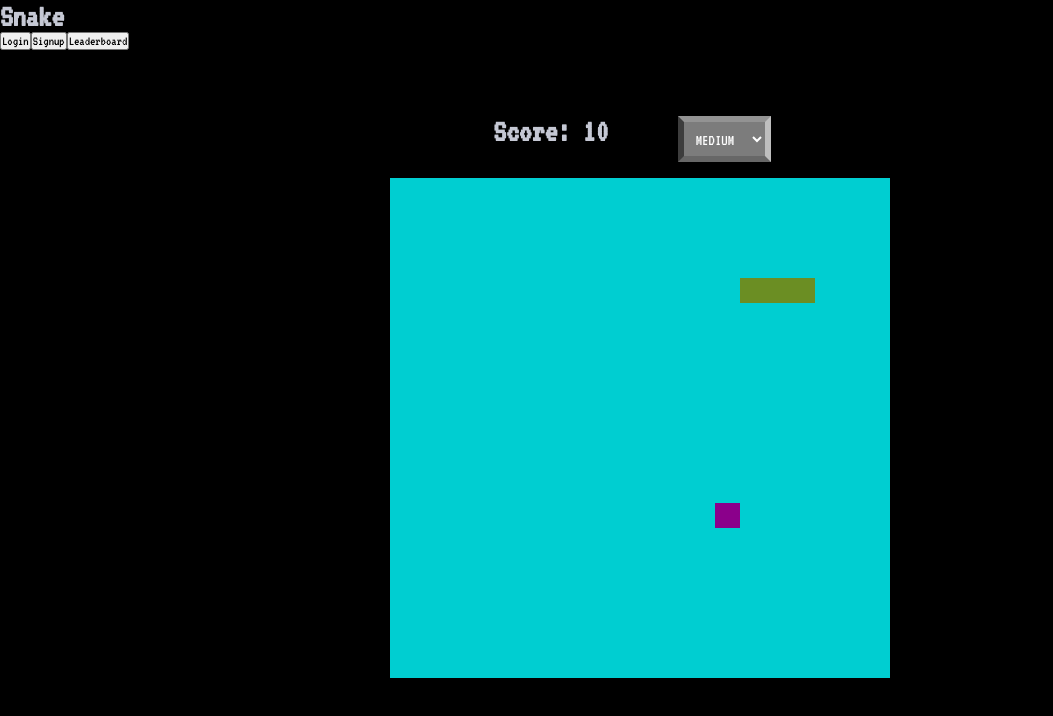
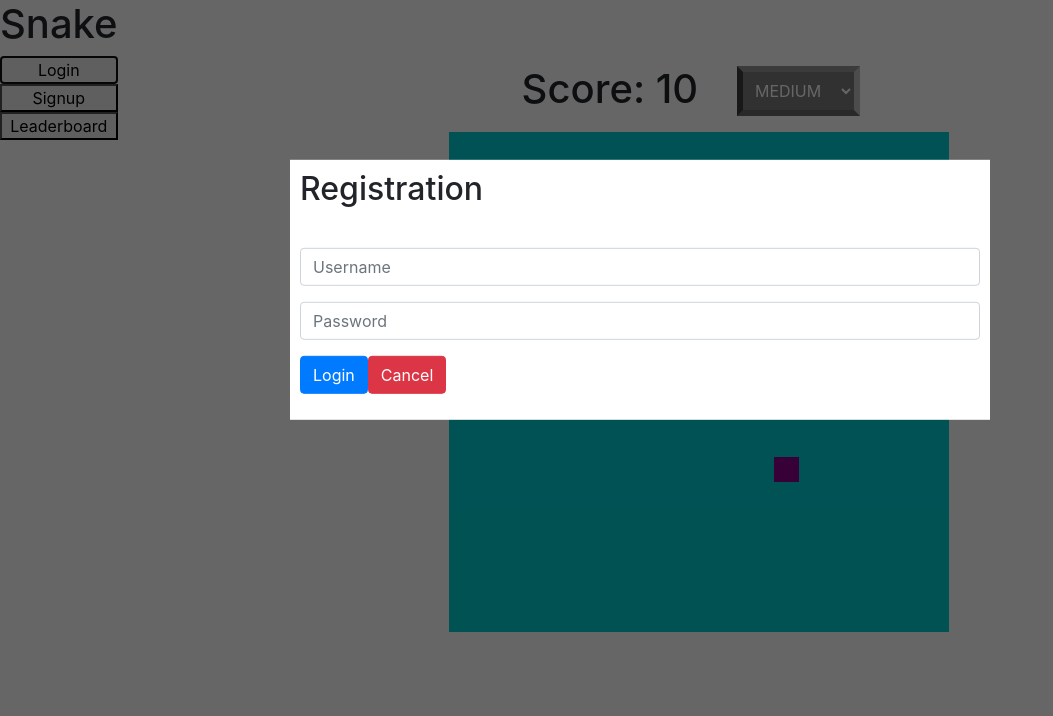
Before and after one commit to briantjt/react-snake, a React (Create React App) app: page / in a window 1280 px wide. Both pictures are taken after a click on the button "Login". Shown: the top 716 px of the page, without its empty margins (0-1053 px from the left). Built offline with nearby package versions, Linux system fonts and the light colour scheme.

Commit message:
Created user login and signup

```diff
--- a/package.json
+++ b/package.json
@@ -3,10 +3,13 @@
   "version": "0.1.0",
   "private": true,
   "dependencies": {
+    "axios": "^0.18.0",
+    "bootstrap": "^4.1.3",
     "konva": "^2.4.1",
     "react": "^16.5.2",
     "react-dom": "^16.5.2",
     "react-konva": "^1.7.16",
+    "react-redux": "^5.1.0",
     "react-scripts": "2.0.4"
   },
   "scripts": {
--- a/src/App.css
+++ b/src/App.css
@@ -2,3 +2,11 @@
   margin: 0;
   padding: 0;
 }
+
+.app{
+    display: flex;
+}
+
+.main-board {
+    margin:auto
+}
--- a/src/App.js
+++ b/src/App.js
@@ -5,6 +5,7 @@ import Navbar from "./components/Navbar/Navbar";
 import Login from "./components/Modals/Login";
 import Leaderboard from "./components/Modals/Leaderboard";
 import Signup from "./components/Modals/Signup";
+import "./App.css";
 class App extends Component {
   constructor(props) {
     super(props);
@@ -42,17 +43,21 @@ class App extends Component {
   }
   render() {
     return (
-      <div className="App">
+      <div className="app">
+        <div>
           <Navbar
             login={this.login}
             signup={this.signup}
             leaderboard={this.leaderboard}
           />
+        </div>
+        <div className="main-board">
           <GameBoard />
-        <Login closeLogin={this.closeLogin} show={this.state.login} />
-        <Signup closeSignup={this.closeSignup} show={this.state.signup} />
+        </div>
+        <Login handleClose={this.closeLogin} show={this.state.login} />
+        <Signup handleClose={this.closeSignup} show={this.state.signup} />
         <Leaderboard
-          closeLeaderboard={this.closeLeaderboard}
+          handleClose={this.closeLeaderboard}
           show={this.state.leaderboard}
         />
       </div>
--- a/src/components/Modals/Login.jsx
+++ b/src/components/Modals/Login.jsx
@@ -1,11 +1,86 @@
-import React, { Component } from 'react'
+import React, { Component } from "react";
+const axios = require("axios");
+export default class Login extends Component {
+  constructor(props) {
+    super(props);
 
-export default class Login extends Component {
+    this.state = {
+      username: "",
+      password: ""
+    };
+    this.handleInput = this.handleInput.bind(this);
+    this.handleSubmit = this.handleSubmit.bind(this);
+  }
+
+  handleInput(e) {
+    this.setState({
+      [e.target.name]: e.target.value
+    });
+  }
+
+  async handleSubmit(e) {
+    e.preventDefault();
+    let user = {
+      user: { username: this.state.username, password: this.state.password }
+    };
+    let response = await axios.post(
+      "http://localhost:3001/api/user/login",
+      user
+    );
+    if (response.status === 202){
+      alert("Successfully logged in!")
+      this.props.handleClose()
+      this.setState({username: "", password: ""})
+    }
+  }
   render() {
+    const toggleModal = this.props.show
+      ? "modal-custom display-block"
+      : "modal-custom display-none";
     return (
-      <div>
-
+      <div className={toggleModal}>
+        <div
+          className="modal-main"
+          style={{ marginTop: "50px", width: "700px" }}
+        >
+          <h2 style={{ marginBottom: "40px" }}>Registration</h2>
+          <form onSubmit={this.handleSubmit}>
+            <div className="form-group">
+              <input
+                type="text"
+                placeholder="Username"
+                className="form-control"
+                name="username"
+                onChange={this.handleInput}
+                value={this.state.username}
+                required
+              />
+            </div>
+            <div className="form-group">
+              <input
+                type="password"
+                placeholder="Password"
+                className="form-control"
+                name="password"
+                onChange={this.handleInput}
+                value={this.state.password}
+                required
+              />
+            </div>
+            <div className="form-group">
+              <button type="submit" className="btn btn-primary">
+              Login
+              </button>
+              <button
+                className="btn btn-danger"
+                onClick={this.props.handleClose}
+              >
+              Cancel
+              </button>
+            </div>
+          </form>
+        </div>
       </div>
-    )
+    );
   }
 }
--- a/src/components/Modals/Signup.jsx
+++ b/src/components/Modals/Signup.jsx
@@ -1,11 +1,128 @@
-import React, { Component } from 'react'
+import "./modals.css";
+import React, { Component } from "react";
+const axios = require("axios");
+export default class Signup extends Component {
+  constructor(props) {
+    super(props);
 
-export default class Signup extends Component {
+    this.state = {
+      username: "",
+      email: "",
+      password: "",
+      passwordConfirm: ""
+    };
+    this.handleInput = this.handleInput.bind(this);
+    this.handleSubmit = this.handleSubmit.bind(this);
+  }
+
+  handleInput(e) {
+    this.setState({
+      [e.target.name]: e.target.value
+    });
+  }
+
+  async handleSubmit(e) {
+    e.preventDefault();
+    if (this.state.password === this.state.passwordConfirm) {
+      const user = {
+        user: {
+          username: this.state.username,
+          email: this.state.email,
+          password: this.state.password
+        }
+      };
+      let response = await axios
+        .post("http://localhost:3001/api/user/signup", user)
+        .then(res => {
+          console.log(res);
+          return res;
+        });
+      if (response.status === 201) {
+        alert("Successfully registered! You can now login.");
+        this.setState({
+          username: "",
+          email: "",
+          password: "",
+          passwordConfirm: ""
+        });
+        this.props.handleClose();
+      } else {
+        alert("Oops! Something went wrong");
+      }
+    } else {
+      alert("Passwords do not match!");
+    }
+  }
   render() {
+    const toggleModal = this.props.show
+      ? "modal-custom display-block"
+      : "modal-custom display-none";
     return (
-      <div>
-
+      <div className={toggleModal}>
+        <div
+          className="modal-main"
+          style={{ marginTop: "50px", width: "700px" }}
+        >
+          <h2 style={{ marginBottom: "40px" }}>Registration</h2>
+          <form onSubmit={this.handleSubmit}>
+            <div className="form-group">
+              <input
+                type="text"
+                placeholder="Username"
+                className="form-control"
+                name="username"
+                onChange={this.handleInput}
+                value={this.state.username}
+                required
+              />
+            </div>
+            <div className="form-group">
+              <input
+                type="email"
+                placeholder="Email"
+                className="form-control"
+                name="email"
+                onChange={this.handleInput}
+                value={this.state.email}
+                required
+              />
+            </div>
+            <div className="form-group">
+              <input
+                type="password"
+                placeholder="Password"
+                className="form-control"
+                name="password"
+                onChange={this.handleInput}
+                value={this.state.password}
+                required
+              />
+            </div>
+            <div className="form-group">
+              <input
+                type="password"
+                placeholder="Confirm Password"
+                className="form-control"
+                name="passwordConfirm"
+                onChange={this.handleInput}
+                value={this.state.passwordConfirm}
+                required
+              />
+            </div>
+            <div className="form-group">
+              <button type="submit" className="btn btn-primary">
+                Register User
+              </button>
+              <button
+                className="btn btn-danger"
+                onClick={this.props.handleClose}
+              >
+                Cancel
+              </button>
+            </div>
+          </form>
+        </div>
       </div>
-    )
+    );
   }
 }
--- /dev/null
+++ b/src/components/Modals/modals.css
@@ -0,0 +1,27 @@
+.modal-custom {
+    position: fixed;
+    top: 0;
+    left: 0;
+    width:100%;
+    height: 100%;
+    background: rgba(0, 0, 0, 0.6);
+  }
+
+  .modal-main {
+    position:fixed;
+    background: white;
+    width: 80%;
+    height: auto;
+    top:30%;
+    left:50%;
+    transform: translate(-50%,-50%);
+    padding: 10px
+  }
+
+  .display-block {
+    display: block;
+  }
+
+  .display-none {
+    display: none;
+  }
--- a/src/components/Navbar/Navbar.jsx
+++ b/src/components/Navbar/Navbar.jsx
@@ -1,9 +1,11 @@
 import React, { Component } from "react";
 
 export default class Navbar extends Component {
+
   render() {
+
     return (
-      <div>
+      <div className="nav flex-column">
         <h1>Snake</h1>
         <button onClick={this.props.login}>Login</button>
         <button onClick={this.props.signup}>Signup</button>
--- a/src/index.js
+++ b/src/index.js
@@ -3,6 +3,8 @@ import ReactDOM from 'react-dom';
 import './index.css';
 import App from './App';
 import * as serviceWorker from './serviceWorker';
+import 'bootstrap/dist/css/bootstrap.min.css';
+
 
 ReactDOM.render(<App />, document.getElementById('root'));
 
```
Also changed, not shown: src/redux/actions.js (added, +10 -0 lines), 1 other file (tests, documents, lock files or other folders). Lines whose indentation alone changed are shown as unchanged.
